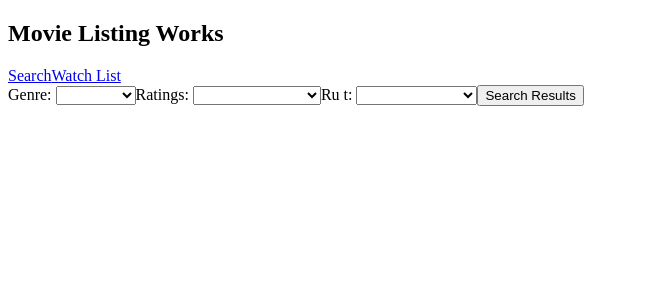
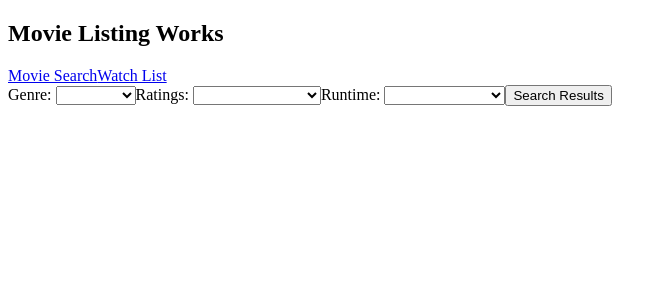
Before and after one commit to andyis16/chickflix, an Angular app: page / in a window 1280 px wide. Shown: the top 300 px of the page, without its empty margins (0-667 px from the left). Built offline with nearby package versions, Linux system fonts and the light colour scheme.

Commit message:
Fifth push

```diff
--- a/src/app/app-routing.module.ts
+++ b/src/app/app-routing.module.ts
@@ -5,9 +5,10 @@ import { SearchCriteriaComponent } from './search-criteria/search-criteria.compo
 import { WatchlistPageComponent } from './watchlist-page/watchlist-page.component';
 
 const routes: Routes = [
-  {path: "search-criteria", component: SearchCriteriaComponent},
+  {path: "", component: SearchCriteriaComponent},
+   {path: "search-criteria", component: SearchCriteriaComponent},
   {path: "watchlist-page", component: WatchlistPageComponent},
-  {path: "", component: SearchCriteriaComponent}
+
 ];
 
 @NgModule({
--- a/src/app/app.component.html
+++ b/src/app/app.component.html
@@ -1,9 +1,16 @@
 <h2>Movie Listing Works</h2>
+<!--<app-search-criteria></app-search-criteria>-->
+<nav>
+   <span>
+       <a routerLink="/search-criteria" routerLinkActive="active">Movie Search</a>
+    </span>
 
-<a routerLink="/search-criteria" routerLinkActive="active">Search</a>
+    <span>
+        <a routerLink="/watchlist-page" routerLinkActive="active">Watch List</a>
+    </span>
+</nav>
 
-<a routerLink="/watchlist-page" routerLinkActive="active">Watch List</a>
-<!-- <app-search-criteria></app-search-criteria> -->
-<!-- <app-movie-listing></app-movie-listing> -->
+<!--<app-search-criteria></app-search-criteria>-->
+<app-movie-listing></app-movie-listing>
 
 <router-outlet></router-outlet>
--- a/src/app/movie-list.service.ts
+++ b/src/app/movie-list.service.ts
@@ -34,12 +34,15 @@ export class MovieListService {
  apiKey = "bec6ca9f47b7597b8806e211e6d91792";
   url = "https://api.themoviedb.org/3/discover/movie";
   movies: Movie[];
+
   constructor(private http: HttpClient) {}
 
-  getMovies(rating:string,genre:string,runtime:number) {
+  getMovies(genre:number,runtime:number,rating:number) {
+    console.log(genre);
+
     const requestUrl =
-      this.getUrlWithAPIKey() + "&sort_by=release_date.desc&page=1"; // add whatever params you want from here: https://developers.themoviedb.org/3/discover/movie-discover
-
+      this.getUrlWithAPIKey() + "&with_genres=" + genre + "&with_runtime.lte="+runtime+"&vote_average.gte="+rating+"&sort_by=release_date.desc&page=1"; // add whatever params you want from here: https://developers.themoviedb.org/3/discover/movie-discover
+    console.log('requestURL:',requestUrl);
     this.http.get(requestUrl).subscribe(
       (response: Response) => {
         console.log(response.results);
--- a/src/app/movie-listing/movie-listing.component.ts
+++ b/src/app/movie-listing/movie-listing.component.ts
@@ -8,11 +8,10 @@ import { MovieListService } from '../movie-list.service';
 })
 export class MovieListingComponent implements OnInit {
 
-  constructor(public movieService: MovieListService
-              ) { }
+  constructor(public movieService: MovieListService) { }
 
   ngOnInit(): void {
-    this.movieService.getMovies();
+   // this.movieService.getMovies();
   }
 
 }
--- a/src/app/search-criteria/search-criteria.component.html
+++ b/src/app/search-criteria/search-criteria.component.html
@@ -20,14 +20,12 @@
 </select>
 
 
-<label>Ru t: </label>
+<label>Runtime: </label>
 <select name="runtime" id="runtime" placeholder="Any" [(ngModel)]="runtime" (change)="selected()">
         <option value=90>1.5 hours or less</option>
         <option value=120>2.0 hours or less</option>
         <option value=150>2.5 hours or less</option>
 </select>
 
-<button class="submit" type="submit" >Search Results</button>
-
-
+<button class="submit" type="submit" (click)="onSubmit()">Search Results</button>
 </form>
--- a/src/app/search-criteria/search-criteria.component.ts
+++ b/src/app/search-criteria/search-criteria.component.ts
@@ -16,7 +16,9 @@ interface Movie {
 //  vote_count: number;
 //  video: boolean;
   vote_average: number;
+  runtime:number;
 }
+
 
 
 @Component({
@@ -28,16 +30,16 @@ export class SearchCriteriaComponent implements OnInit {
   genre: number [] = [];
   rating: number = 0;
   runtime: number = 0;
+  isSubmitted = false;
 
-  selectedGenre:string = "";
+  selectedGenre:any = "";
   data:Array<Object> = [
       {id: "35", name: "Comedy"},
       {id: "80", name: "Crime"},
       {id: "10749", name: "Romance"}
   ];
   selected(){
-
-    console.log(this.selectedGenre,this.rating,this.runtime);
+    console.log(this.selectedGenre,this.runtime,this.rating);
     //this.movieSearch.getMovies();
   }
 
@@ -52,4 +54,12 @@ export class SearchCriteriaComponent implements OnInit {
   ngOnInit(): void {
   }
 
-}
+  onSubmit() {
+
+    this.isSubmitted = true;
+    console.log(this.selectedGenre,this.rating,this.runtime);
+      this.movieSearch.getMovies(this.selectedGenre,this.runtime,this.rating) ;
+
+    }
+
+  }
--- a/src/app/watchlist-page/watchlist-page.component.ts
+++ b/src/app/watchlist-page/watchlist-page.component.ts
@@ -29,10 +29,10 @@ export class WatchlistPageComponent implements OnInit {
   rating: number = 0;
 
   constructor(public movieService: MovieListService) {
-    this.watchlistEntries = [
-      {title: "",  }
+   //  this.watchlistEntries = [
+   //   {title: "",  }
 
-    ];
+   // ];
   }
 
   // addToWatchList(event) {
```
Also changed, not shown: src/assets/images/movie_search.png (added). Lines whose indentation alone changed are shown as unchanged.
